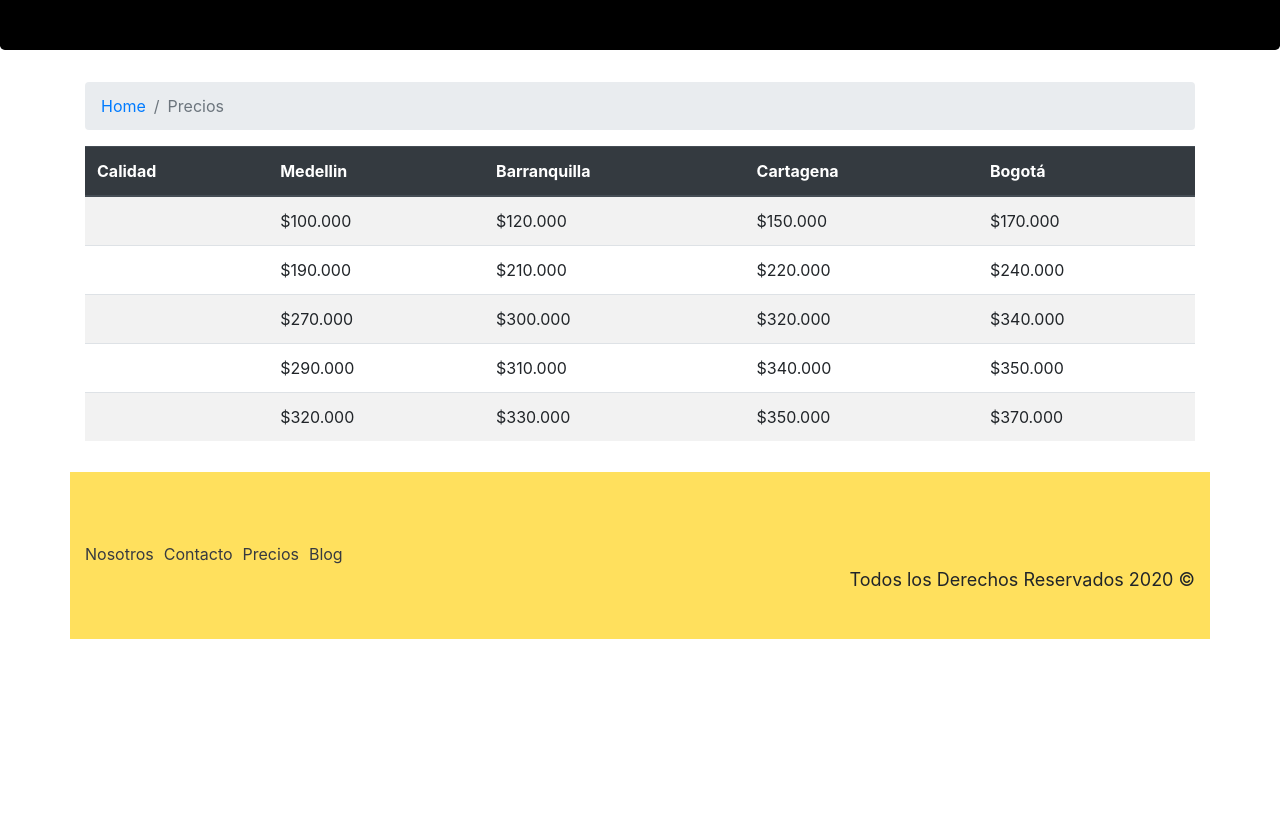
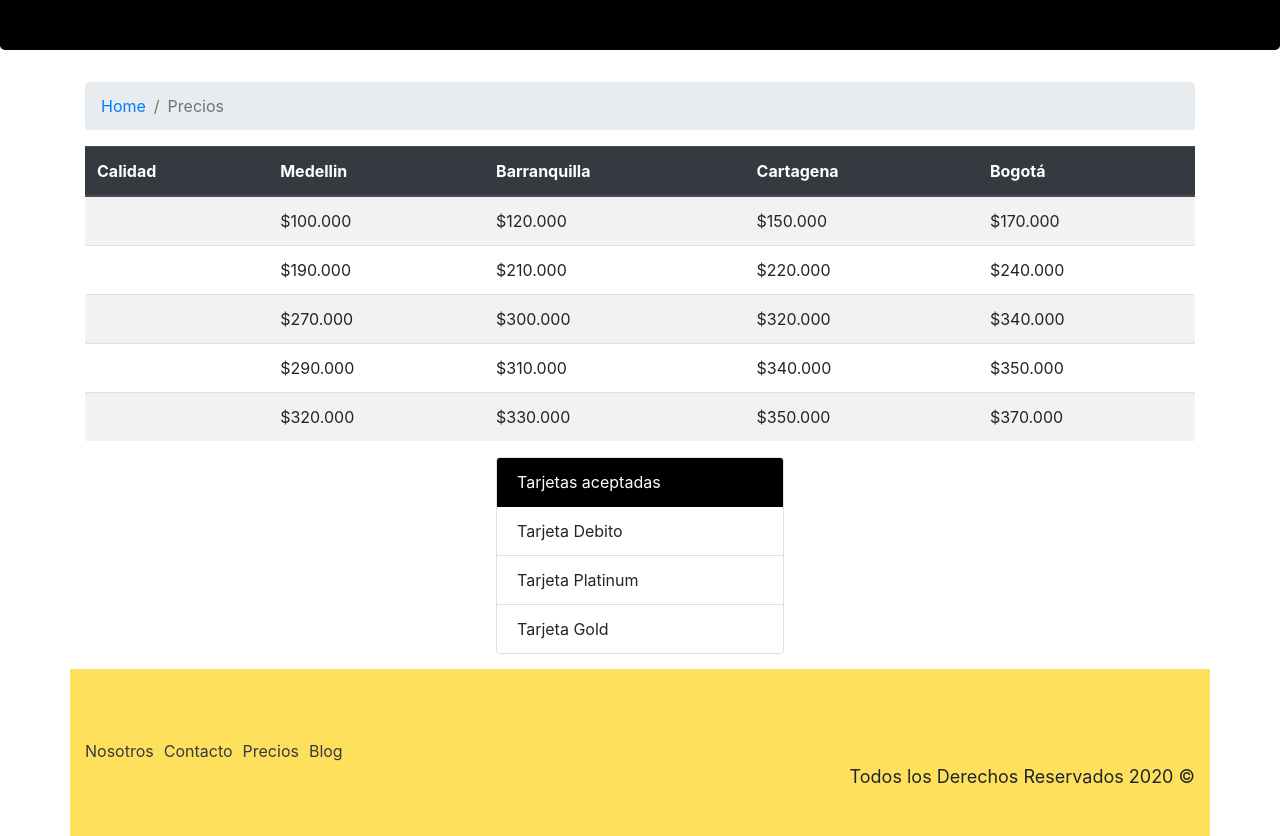
Before and after one commit to milfer0516/guia_hoteles, a website: page precios.html in a window 1280 px wide. Shown: the part 184-1020 px from the top of the page. Before the commit the page ends 823 px from the top, so only its background shows below. Drawn offline with nearby package versions, Linux system fonts and the light colour scheme; a web font is replaced by a local one.

```diff
--- a/css/estilos.css
+++ b/css/estilos.css
@@ -21,6 +21,9 @@
    background-color: #373a40;
    color: #71b100;
    width: 100%;
+}
+.card-subtitle {
+   padding-bottom: 5px;
 }
 #btn2 {
    margin-top: 25px;
--- a/precios.html
+++ b/precios.html
@@ -143,6 +143,23 @@
             </div>
          </div>
       </main>
+      <section>
+         <div class="d-flex justify-content-center">
+            <div class="card" style="width: 18rem">
+               <div
+                  class="card-header"
+                  style="background-color: black; color: white"
+               >
+                  Tarjetas aceptadas
+               </div>
+               <ul class="list-group list-group-flush">
+                  <li class="list-group-item">Tarjeta Debito</li>
+                  <li class="list-group-item">Tarjeta Platinum</li>
+                  <li class="list-group-item">Tarjeta Gold</li>
+               </ul>
+            </div>
+         </div>
+      </section>
 
       <footer class="container">
          <div class="row footer">
```
Also changed, not shown: index.html (+5 -2 lines).
